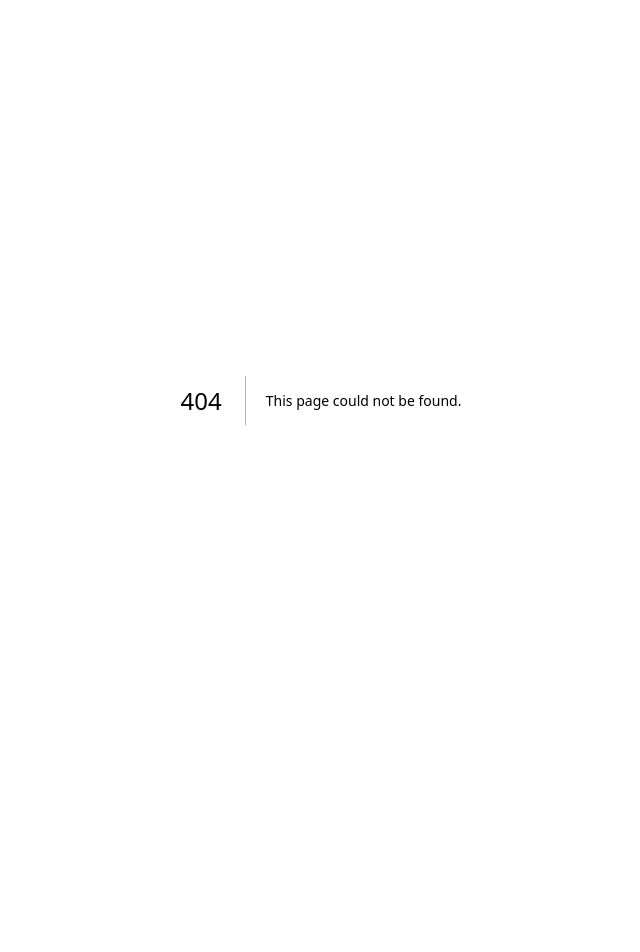
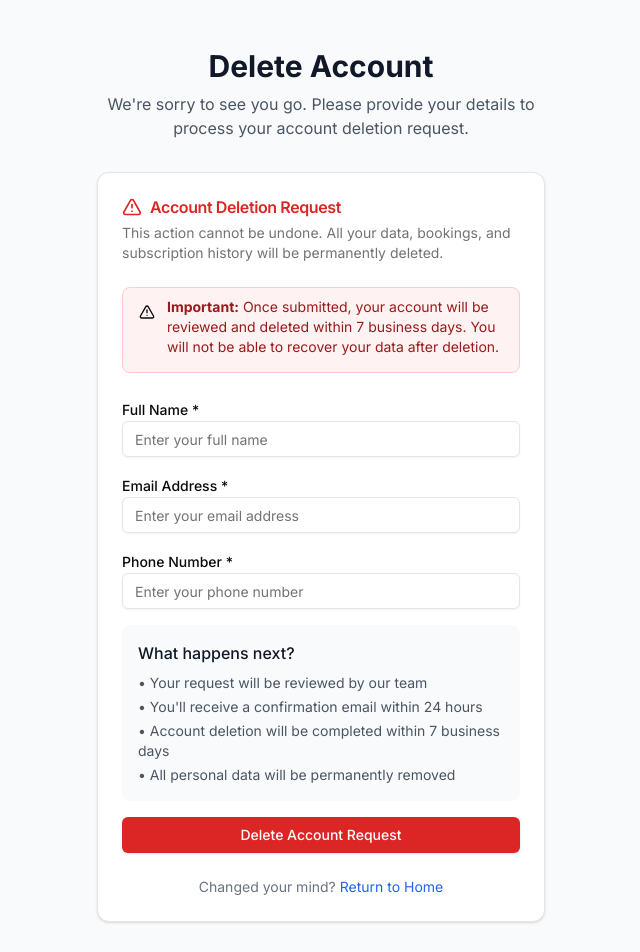
Before and after one commit to querycode-techno/homexpert, a Next.js app: page /delete-account in a window 1280 px wide. Before the commit this address had no page. Shown: the top 952 px of the page, without its empty margins (319-959 px from the left). Before the commit the page ends 800 px from the top, so only its background shows below. Built offline with nearby package versions, Linux system fonts and the light colour scheme.

Commit message:
Create page.jsx

```diff
--- /dev/null
+++ b/app/(policies)/delete-account/page.jsx
@@ -0,0 +1,223 @@
+// delete-account/page.jsx
+'use client';
+
+import { useState } from 'react';
+import { Button } from '@/components/ui/button';
+import { Input } from '@/components/ui/input';
+import { Label } from '@/components/ui/label';
+import { Card, CardContent, CardDescription, CardHeader, CardTitle } from '@/components/ui/card';
+import { Alert, AlertDescription } from '@/components/ui/alert';
+import { CheckCircle, AlertTriangle } from 'lucide-react';
+
+export default function DeleteAccountPage() {
+  const [formData, setFormData] = useState({
+    name: '',
+    email: '',
+    phone: ''
+  });
+  const [isSubmitted, setIsSubmitted] = useState(false);
+  const [isLoading, setIsLoading] = useState(false);
+  const [errors, setErrors] = useState({});
+
+  const handleInputChange = (e) => {
+    const { name, value } = e.target;
+    setFormData(prev => ({
+      ...prev,
+      [name]: value
+    }));
+    // Clear error when user starts typing
+    if (errors[name]) {
+      setErrors(prev => ({
+        ...prev,
+        [name]: ''
+      }));
+    }
+  };
+
+  const validateForm = () => {
+    const newErrors = {};
+
+    if (!formData.name.trim()) {
+      newErrors.name = 'Full name is required';
+    }
+
+    if (!formData.email.trim()) {
+      newErrors.email = 'Email address is required';
+    } else if (!/^[^\s@]+@[^\s@]+\.[^\s@]+$/.test(formData.email)) {
+      newErrors.email = 'Please enter a valid email address';
+    }
+
+    if (!formData.phone.trim()) {
+      newErrors.phone = 'Phone number is required';
+    } else if (!/^[\+]?[1-9][\d]{0,15}$/.test(formData.phone.replace(/\s/g, ''))) {
+      newErrors.phone = 'Please enter a valid phone number';
+    }
+
+    setErrors(newErrors);
+    return Object.keys(newErrors).length === 0;
+  };
+
+  const handleSubmit = async (e) => {
+    e.preventDefault();
+
+    if (!validateForm()) {
+      return;
+    }
+
+    setIsLoading(true);
+
+    // Simulate API call delay
+    setTimeout(() => {
+      setIsLoading(false);
+      setIsSubmitted(true);
+    }, 2000);
+  };
+
+  if (isSubmitted) {
+    return (
+      <div className="min-h-screen bg-gray-50 py-12 px-4 sm:px-6 lg:px-8">
+        <div className="max-w-md mx-auto">
+          <Card className="border-green-200 bg-green-50">
+            <CardHeader className="text-center">
+              <CheckCircle className="w-16 h-16 text-green-600 mx-auto mb-4" />
+              <CardTitle className="text-green-800">Request Submitted</CardTitle>
+            </CardHeader>
+            <CardContent>
+              <Alert className="border-green-200 bg-green-50">
+                <CheckCircle className="h-4 w-4 text-green-600" />
+                <AlertDescription className="text-green-800">
+                  Your account deletion request has been received. Your account will be checked and deleted within 7 days. You will receive a confirmation email once the process is complete.
+                </AlertDescription>
+              </Alert>
+              <div className="mt-6 text-center">
+                <Button
+                  onClick={() => window.location.href = '/'}
+                  className="bg-blue-600 hover:bg-blue-700"
+                >
+                  Return to Home
+                </Button>
+              </div>
+            </CardContent>
+          </Card>
+        </div>
+      </div>
+    );
+  }
+
+  return (
+    <div className="min-h-screen bg-gray-50 py-12 px-4 sm:px-6 lg:px-8">
+      <div className="max-w-md mx-auto">
+        <div className="text-center mb-8">
+          <h1 className="text-3xl font-bold text-gray-900">Delete Account</h1>
+          <p className="mt-2 text-gray-600">
+            We're sorry to see you go. Please provide your details to process your account deletion request.
+          </p>
+        </div>
+
+        <Card>
+          <CardHeader>
+            <CardTitle className="text-red-600 flex items-center gap-2">
+              <AlertTriangle className="w-5 h-5" />
+              Account Deletion Request
+            </CardTitle>
+            <CardDescription>
+              This action cannot be undone. All your data, bookings, and subscription history will be permanently deleted.
+            </CardDescription>
+          </CardHeader>
+          <CardContent>
+            <Alert className="mb-6 border-red-200 bg-red-50">
+              <AlertTriangle className="h-4 w-4 text-red-600" />
+              <AlertDescription className="text-red-800">
+                <strong>Important:</strong> Once submitted, your account will be reviewed and deleted within 7 business days. You will not be able to recover your data after deletion.
+              </AlertDescription>
+            </Alert>
+
+            <form onSubmit={handleSubmit} className="space-y-4">
+              <div>
+                <Label htmlFor="name">Full Name *</Label>
+                <Input
+                  id="name"
+                  name="name"
+                  type="text"
+                  value={formData.name}
+                  onChange={handleInputChange}
+                  placeholder="Enter your full name"
+                  className={errors.name ? 'border-red-500' : ''}
+                />
+                {errors.name && (
+                  <p className="text-red-500 text-sm mt-1">{errors.name}</p>
+                )}
+              </div>
+
+              <div>
+                <Label htmlFor="email">Email Address *</Label>
+                <Input
+                  id="email"
+                  name="email"
+                  type="email"
+                  value={formData.email}
+                  onChange={handleInputChange}
+                  placeholder="Enter your email address"
+                  className={errors.email ? 'border-red-500' : ''}
+                />
+                {errors.email && (
+                  <p className="text-red-500 text-sm mt-1">{errors.email}</p>
+                )}
+              </div>
+
+              <div>
+                <Label htmlFor="phone">Phone Number *</Label>
+                <Input
+                  id="phone"
+                  name="phone"
+                  type="tel"
+                  value={formData.phone}
+                  onChange={handleInputChange}
+                  placeholder="Enter your phone number"
+                  className={errors.phone ? 'border-red-500' : ''}
+                />
+                {errors.phone && (
+                  <p className="text-red-500 text-sm mt-1">{errors.phone}</p>
+                )}
+              </div>
+
+              <div className="bg-gray-50 p-4 rounded-lg">
+                <h3 className="font-medium text-gray-900 mb-2">What happens next?</h3>
+                <ul className="text-sm text-gray-600 space-y-1">
+                  <li>• Your request will be reviewed by our team</li>
+                  <li>• You'll receive a confirmation email within 24 hours</li>
+                  <li>• Account deletion will be completed within 7 business days</li>
+                  <li>• All personal data will be permanently removed</li>
+                </ul>
+              </div>
+
+              <Button
+                type="submit"
+                disabled={isLoading}
+                className="w-full bg-red-600 hover:bg-red-700 text-white"
+              >
+                {isLoading ? (
+                  <div className="flex items-center gap-2">
+                    <div className="w-4 h-4 border-2 border-white border-t-transparent rounded-full animate-spin"></div>
+                    Processing Request...
+                  </div>
+                ) : (
+                  'Delete Account Request'
+                )}
+              </Button>
+            </form>
+
+            <div className="mt-6 text-center">
+              <p className="text-sm text-gray-500">
+                Changed your mind?{' '}
+                <a href="/" className="text-blue-600 hover:text-blue-500">
+                  Return to Home
+                </a>
+              </p>
+            </div>
+          </CardContent>
+        </Card>
+      </div>
+    </div>
+  );
+}
```
